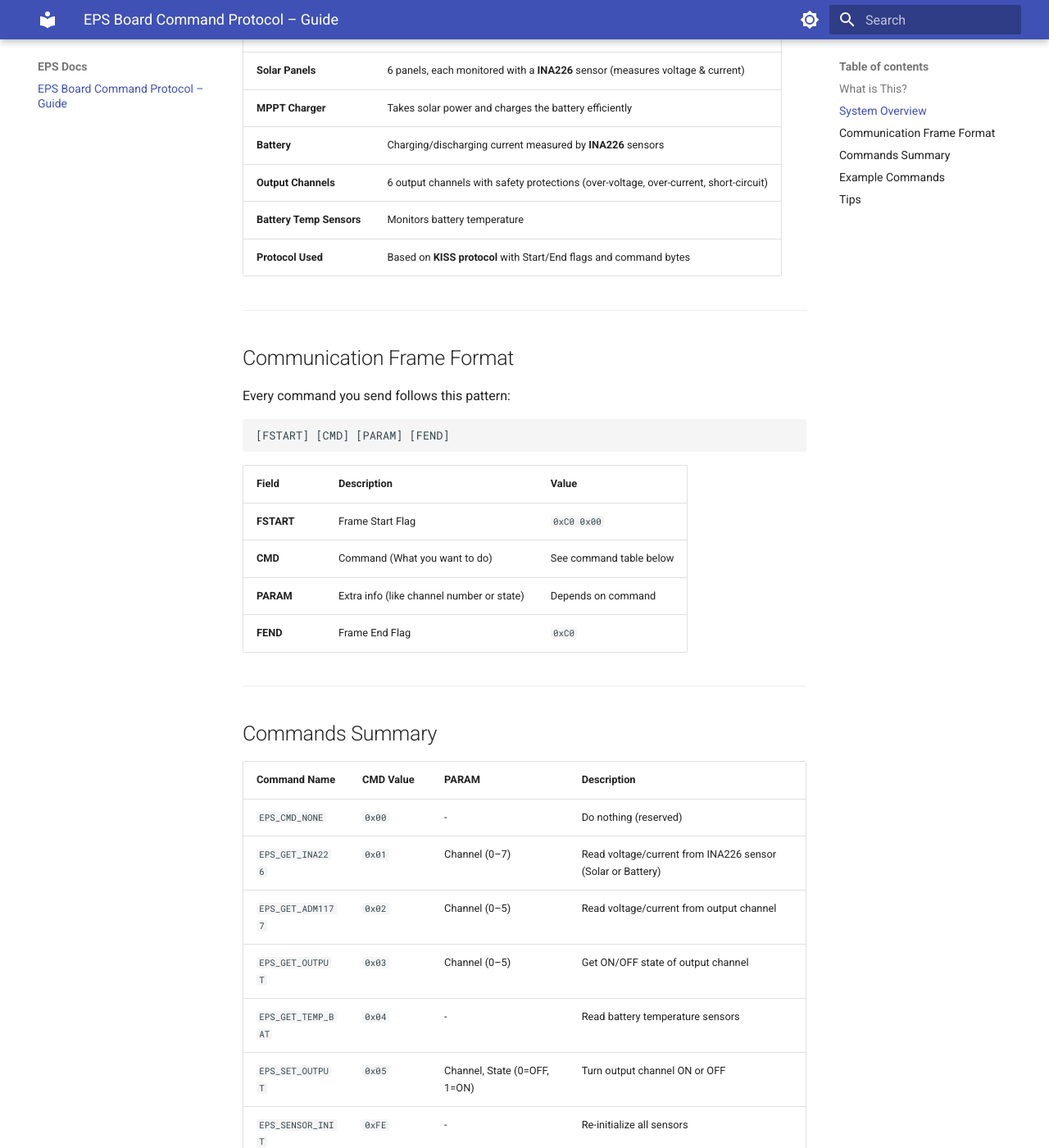
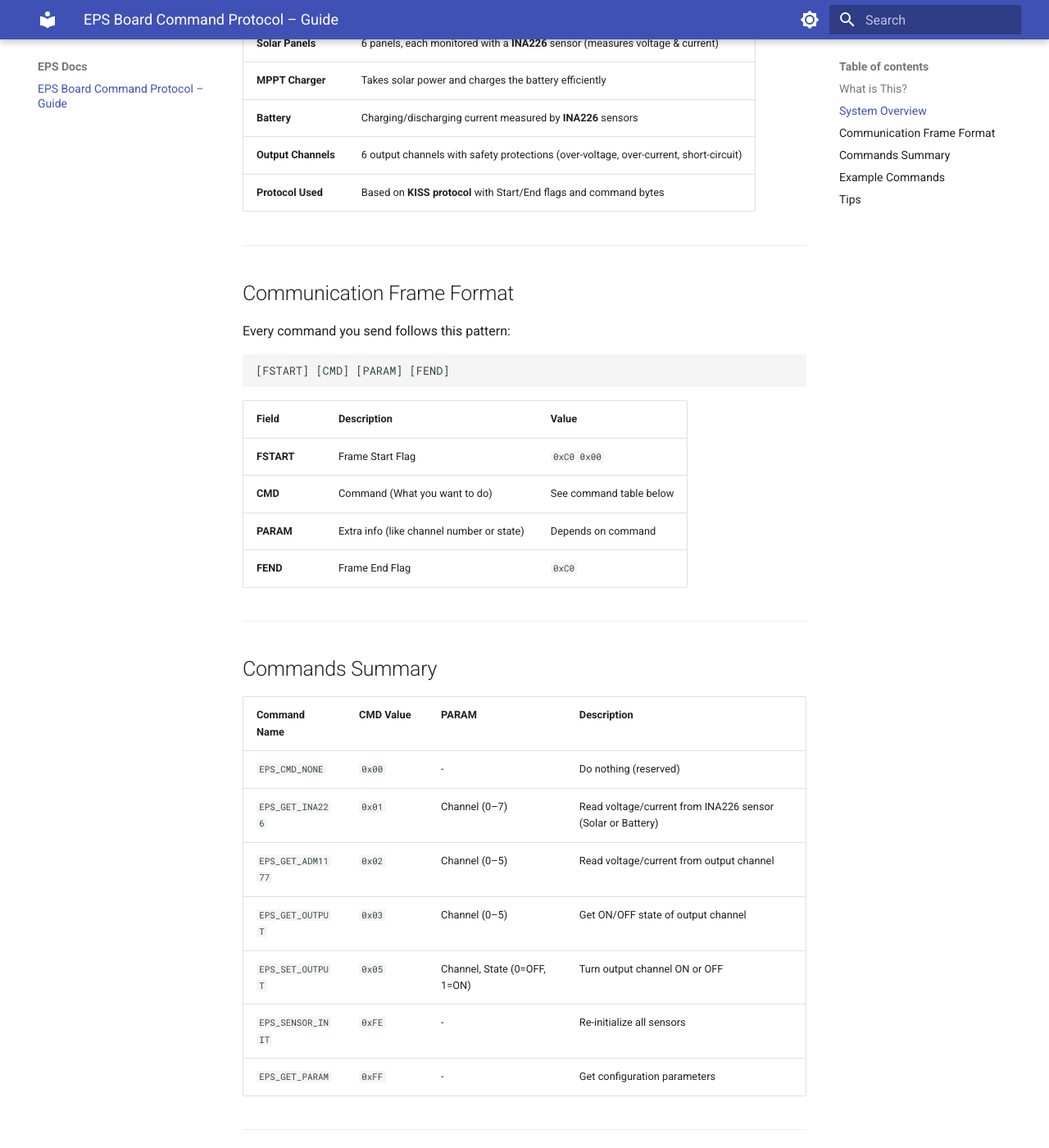
Before and after one commit to northbangkokspace/tu-eps-docs, an MkDocs documentation site: the page built from eps-docs/index.md, in a window 1280 px wide and 1400 px high, scrolled down 616 px. Shown: the whole window at 82% size. Built offline with MkDocs 1.6.1 and Material for MkDocs 9.7.7, drawn with Linux system fonts in a browser that asks for light colours; some of the changed text lies outside the part shown.

Commit message:
remove temperature

```diff
--- a/eps-docs/index.md
+++ b/eps-docs/index.md
@@ -8,8 +8,8 @@ You send commands and receive data using specific formats (frames), and these co
 
 * Read voltages and currents from solar panels and battery
 * Monitor output channels
-* Measure battery temperature
 * Turn outputs ON or OFF
+<!-- * Measure battery temperature -->
 
 ---
 
@@ -21,8 +21,8 @@ You send commands and receive data using specific formats (frames), and these co
 | **MPPT Charger**         | Takes solar power and charges the battery efficiently                                 |
 | **Battery**              | Charging/discharging current measured by **INA226** sensors                           |
 | **Output Channels**      | 6 output channels with safety protections (over-voltage, over-current, short-circuit) |
-| **Battery Temp Sensors** | Monitors battery temperature                                                          |
 | **Protocol Used**        | Based on **KISS protocol** with Start/End flags and command bytes                     |
+<!-- | **Battery Temp Sensors** | Monitors battery temperature                                                          | -->
 
 ---
 
@@ -51,10 +51,10 @@ Every command you send follows this pattern:
 | `EPS_GET_INA226`   | `0x01`    | Channel (0–7)                | Read voltage/current from INA226 sensor (Solar or Battery) |
 | `EPS_GET_ADM1177`  | `0x02`    | Channel (0–5)                | Read voltage/current from output channel                   |
 | `EPS_GET_OUTPUT`   | `0x03`    | Channel (0–5)                | Get ON/OFF state of output channel                         |
-| `EPS_GET_TEMP_BAT` | `0x04`    | -                            | Read battery temperature sensors                           |
 | `EPS_SET_OUTPUT`   | `0x05`    | Channel, State (0=OFF, 1=ON) | Turn output channel ON or OFF                              |
 | `EPS_SENSOR_INIT`  | `0xFE`    | -                            | Re-initialize all sensors                                  |
 | `EPS_GET_PARAM`    | `0xFF`    | -                            | Get configuration parameters                               |
+<!-- | `EPS_GET_TEMP_BAT` | `0x04`    | -                            | Read battery temperature sensors                           | -->
 
 ---
 
@@ -62,9 +62,9 @@ Every command you send follows this pattern:
 
 | Action                            | Full Command Frame  |
 | --------------------------------- | ------------------- |
-| **Read Battery Temp**             | `C0 00 04 C0`       |
 | **Read Solar Panel CH1 (INA226)** | `C0 00 01 00 C0`    |
 | **Turn ON Output Channel 2**      | `C0 00 05 02 01 C0` |
+<!-- | **Read Battery Temp**             | `C0 00 04 C0`       | -->
 
 ---
 
```
